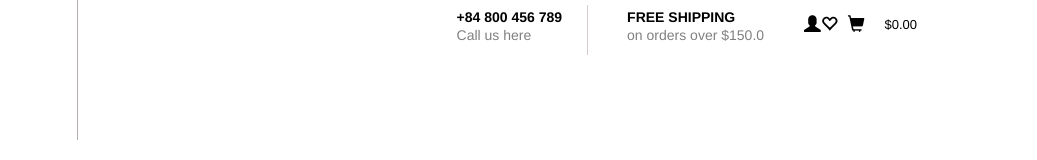
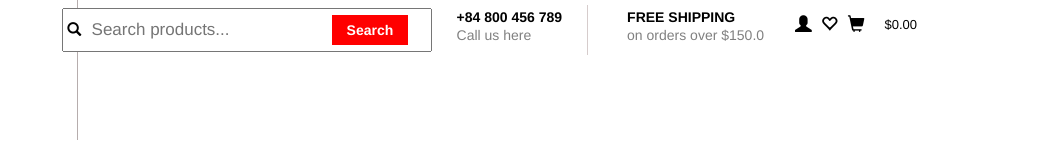
Before and after one commit to TheHarshKadam/Ekomart, a plain HTML site: page index.html in a window 1280 px wide. Shown: the full height of the page, 243-1280 px from the left. Drawn offline with Linux system fonts and the light colour scheme.

Commit message:
Edited Navbar

```diff
--- a/index.html
+++ b/index.html
@@ -16,6 +16,32 @@
             height: 140px;
             position:absolute;
             left: 25%;
+        }
+        #searchbox{
+            padding: 8px;
+            margin-top: 8px;
+            font-size: 17px;
+            margin-right: 400px;
+            width: 370px;
+        }
+        #search{
+            margin-left: -500px;
+            padding-left: 15px;
+            padding-right: 15px;
+            padding-top: 5px;
+            padding-bottom: 5px;
+            background-color: red;
+            color: white;
+            box-shadow: none;
+            border: red;
+            font-weight: bold;
+        }
+        #icon{
+            margin-left:-345px;
+            color: black;
+        }
+        input[type="text"]::placeholder {
+             padding-left: 20px;
         }
     </style>
     <body>
@@ -36,6 +62,13 @@
                     <div class="collapase navbar-collapse" id="myNavbar">
                         <ul class="nav navbar-nav navbar-right" >
                             <li>
+                                <div style=" margin-left: -440px;">
+                                    <input type="text" placeholder="Search products..." id="searchbox">
+                                    <button type="submit" id="search">Search</button>
+                                    <a><span class="glyphicon glyphicon-search" id="icon"></span></a>
+                                </div>
+                            </li>
+                            <li>
                                 <a href="#" style="top: -15px; right: 60px;">
                                     <h5 style="font-weight: bold; color: black;">+84 800 456 789</h5>
                                     <p style="margin-top: -10px; color: gray;">Call us here</p>
@@ -53,7 +86,7 @@
                             </li>
                             <li>
                                 <a href="#">
-                                    <span class="glyphicon glyphicon-user" style="font-size:larger; left: 10px; color: black;"></span>
+                                    <span class="glyphicon glyphicon-user" style="font-size:larger; left: 1px; color: black;"></span>
                                 </a>
                             </li>
                             <li>
```
